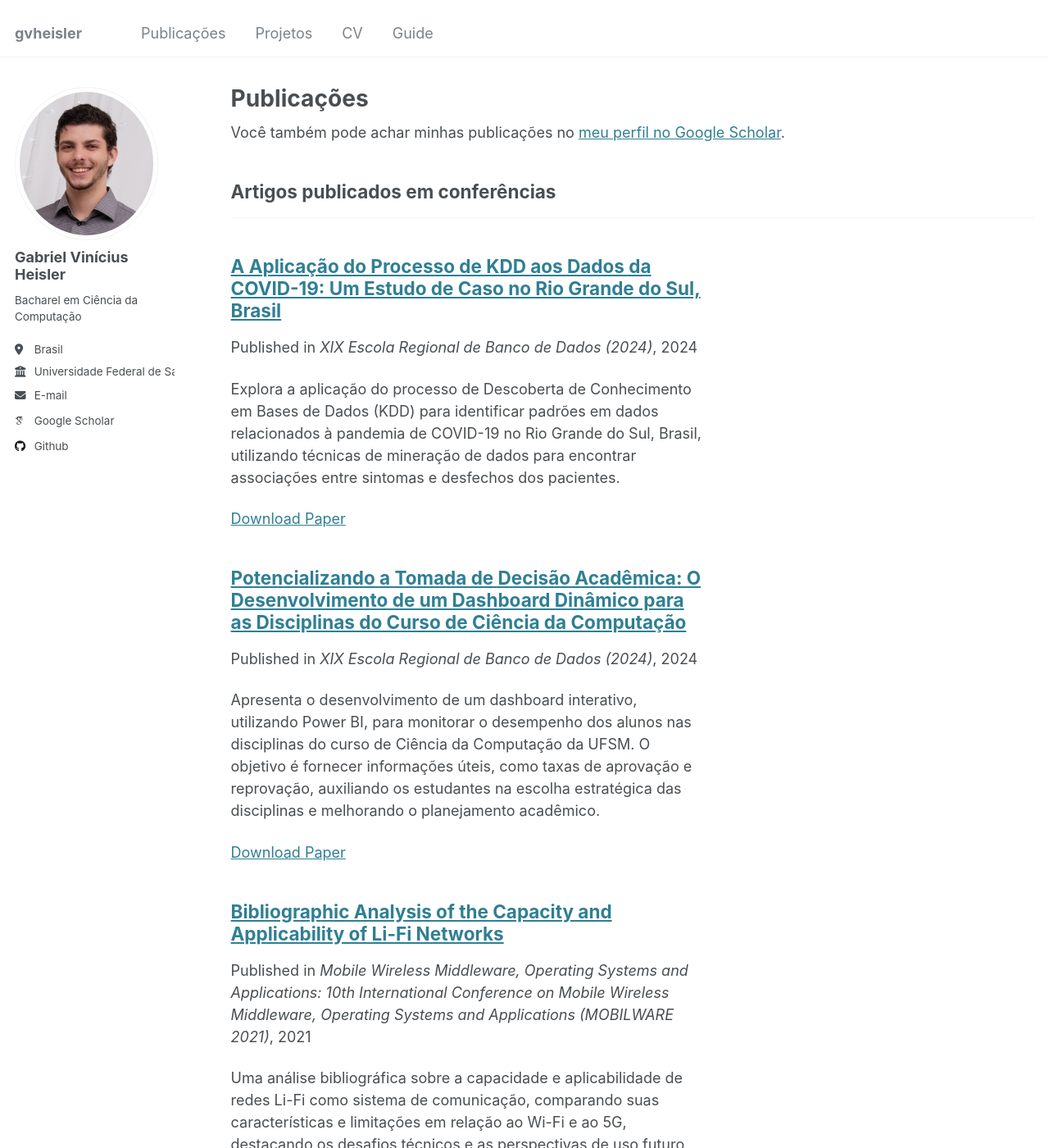
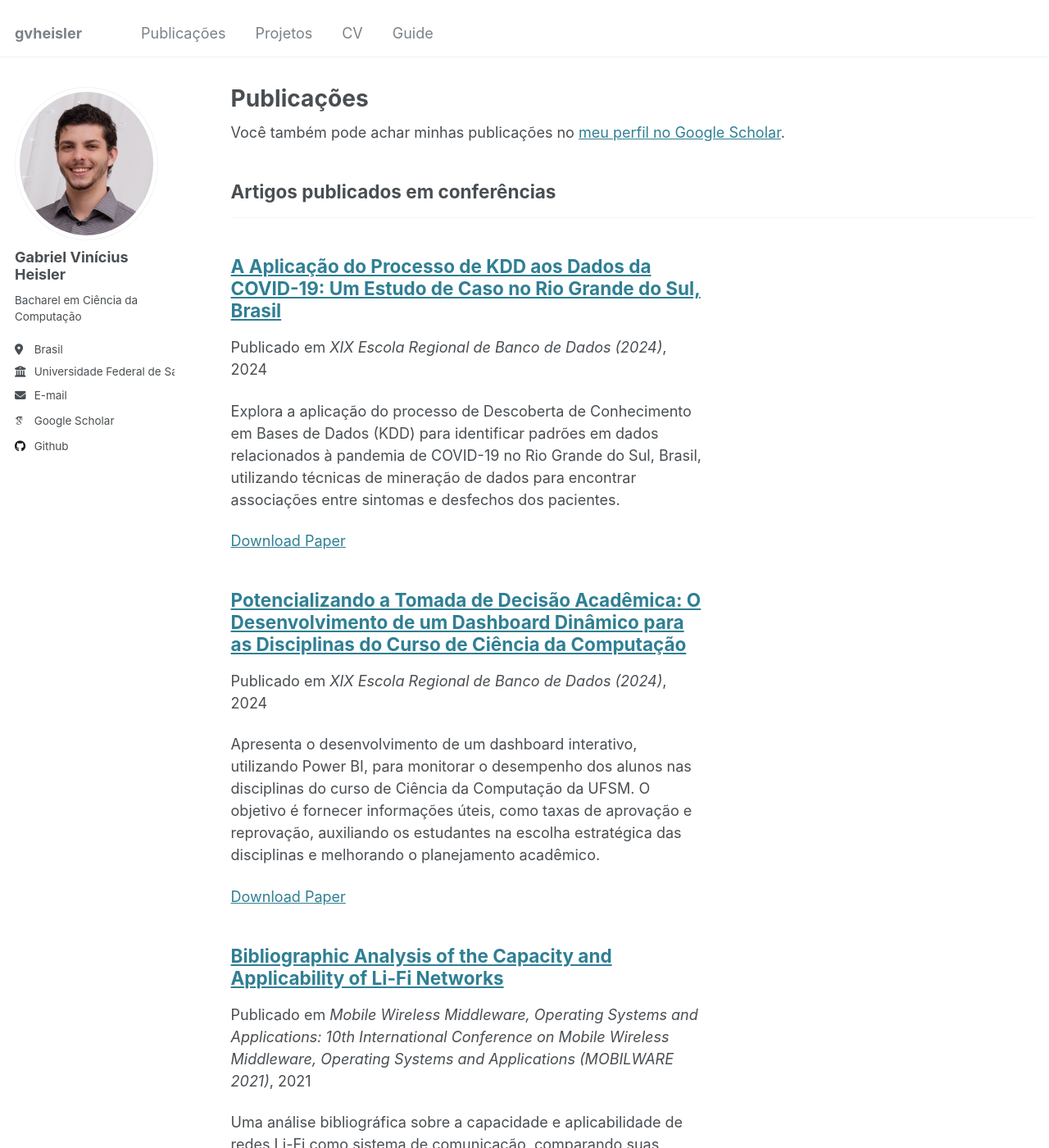
Before and after one commit to gvheisler/gvheisler.github.io, a Jekyll site: the page built from _pages/publications.html, in a window 1280 px wide and 1400 px high. Shown: the whole window at 82% size. Built offline with Jekyll 4.4.1, drawn with Linux system fonts in a browser that asks for light colours; some web fonts are replaced.

Commit message:
mudança nos arquivos de configuração

```diff
--- a/_includes/archive-single.html
+++ b/_includes/archive-single.html
@@ -41,7 +41,7 @@
         {% if post.collection == 'teaching' %}
           <p> {{ post.type }}, <i>{{ post.venue }}</i>, {{ post.date | default: "1900-01-01" | date: "%Y" }} </p>
         {% elsif post.collection == 'publications' %}
-          <p>Published in <i>{{ post.venue }}</i>, {{ post.date | default: "1900-01-01" | date: "%Y" }} </p>
+          <p>Publicado em <i>{{ post.venue }}</i>, {{ post.date | default: "1900-01-01" | date: "%Y" }} </p>
         {% elsif post.date %}
          <p class="page__date"><strong><i class="fa fa-fw fa-calendar" aria-hidden="true"></i> {{ site.data.ui-text[site.locale].date_label | default: "Published:" }}</strong> <time datetime="{{ post.date | default: "1900-01-01" | date_to_xmlschema }}">{{ post.date | default: "1900-01-01" | date: "%B %d, %Y" }}</time></p>
         {% endif %}
--- a/_layouts/single.html
+++ b/_layouts/single.html
@@ -37,7 +37,7 @@ layout: default
         {% if page.collection == 'teaching' %}
           <p> {{ page.type }}, <i>{{ page.venue }}</i>, {{ page.date | default: "1900-01-01" | date: "%Y" }} </p>
         {% elsif page.venue and page.date %}
-          <p>Published in <i>{{ page.venue }}</i>, {{ page.date | default: "1900-01-01" | date: "%Y" }} </p>
+          <p>Publicado em <i>{{ page.venue }}</i>, {{ page.date | default: "1900-01-01" | date: "%Y" }} </p>
         {% elsif page.date %}
           <p class="page__date"><strong><i class="fa fa-fw fa-calendar" aria-hidden="true"></i> {{ site.data.ui-text[site.locale].date_label | default: "Published:" }}</strong> <time datetime="{{ page.date | date_to_xmlschema }}">{{ page.date | default: "1900-01-01" | date: "%B %d, %Y" }}</time></p>
         {% endif %}
```
